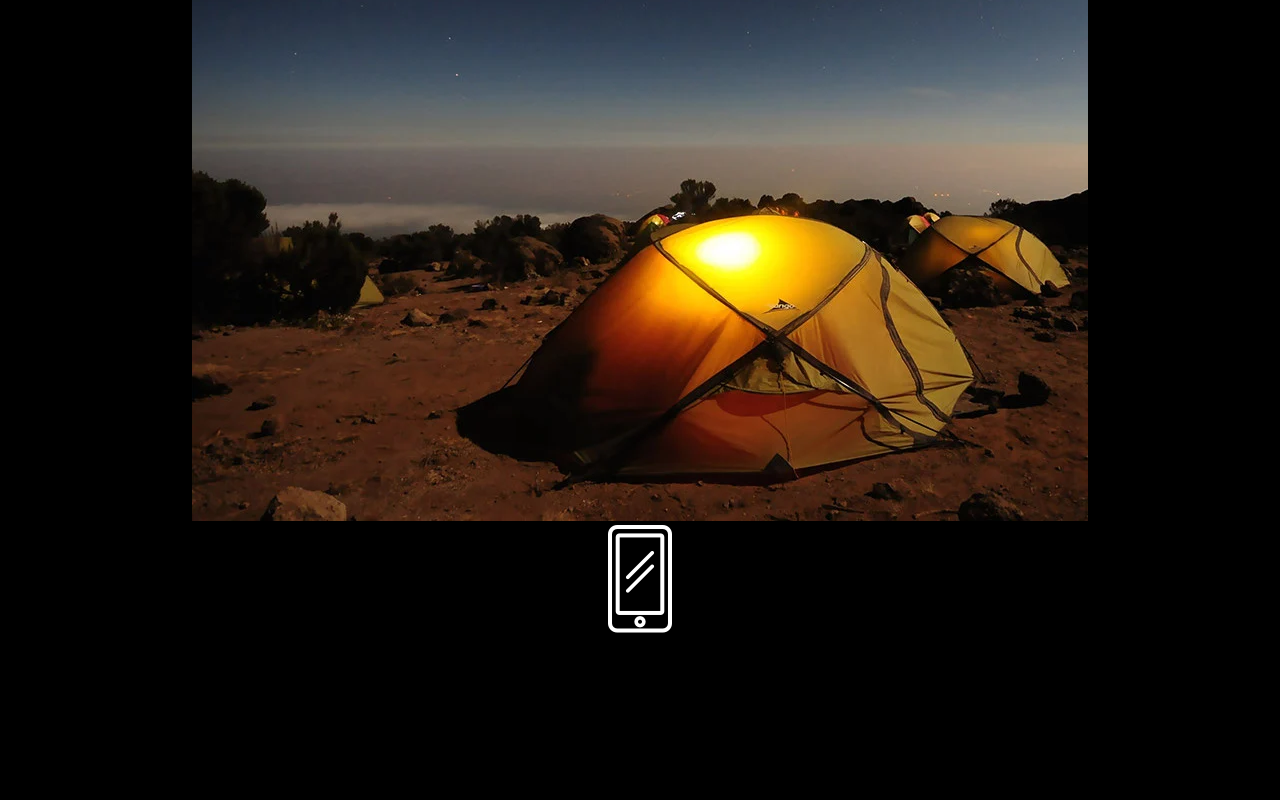
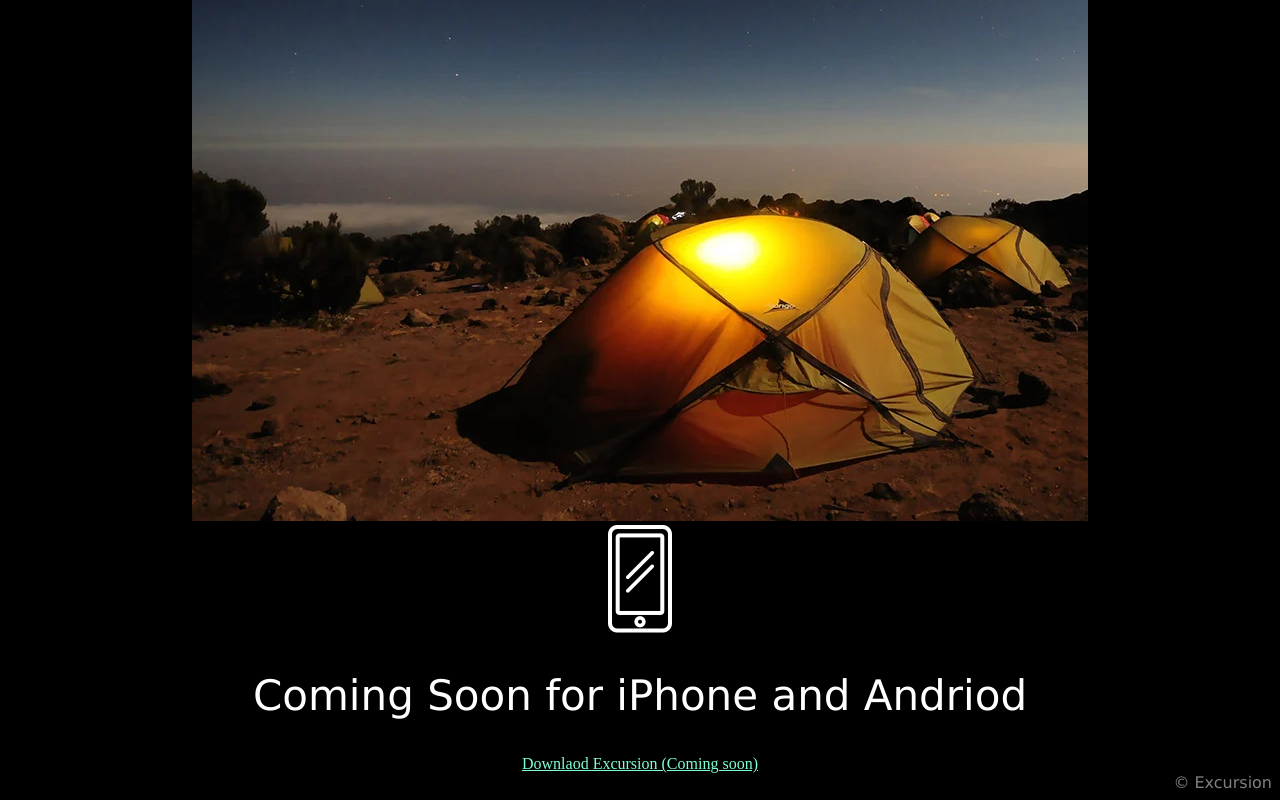
Before and after one commit to gjg153/CA_Demo_excursion, a plain HTML site: page index.html in a window 1280 px wide. Shown: the part 423-1223 px from the top of the page. Before the commit the page ends 1068 px from the top, so only its background shows below. Drawn offline with Linux system fonts and the light colour scheme.

Commit message:
Footer added

```diff
--- a/index.html
+++ b/index.html
@@ -23,6 +23,12 @@
         <div class="image"><img src="resources/Images/phone.webp"></div>
     </main>
 
+    <footer>
+        <h2>Coming Soon for iPhone and Andriod</h2>
+        <div class="foot"><a href="">Downlaod Excursion (Coming soon)</a></div>
+        <div class="copyright">&copy; Excursion</div>
+    </footer>
+
 
 
 
--- a/resources/css/style.css
+++ b/resources/css/style.css
@@ -4,9 +4,8 @@ body {
 header a {
     size: 16px;
     color: aquamarine;
-
 }
-.head, .video {
+.head, .video, .foot {
     text-align: center;
 }
 header h1 {
@@ -24,9 +23,19 @@ h2 {
     font-weight: 300;
     font-size: 42px;
     color: white;
+    text-align: center;
 }
 p{
     font-family: Verdana;
     font-size: 21px;
     color: gray;
 }
+footer a {
+    size: 16px;
+    color: aquamarine;
+}
+.copyright {
+    text-align: right;
+    color: gray;
+    font-family: Verdana;
+}
```
